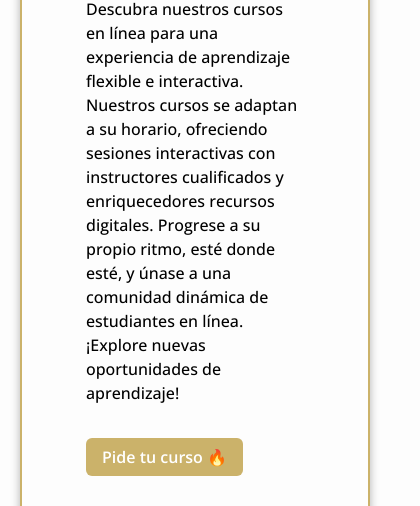
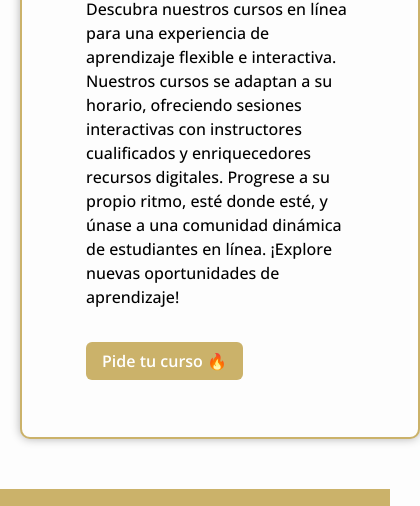
Before and after one commit to DidrichtGaetan/Tailwind, a website built with Vite: page online.html in a window 390 px wide. Shown: the part 233-739 px from the top of the page, 420 px wide, since content can reach past the window. Built offline with nearby package versions, Linux system fonts and the light colour scheme.

Commit message:
correction marge$

```diff
--- a/style.css
+++ b/style.css
@@ -221,6 +221,8 @@
         padding: 3rem 4rem;
         position: relative;
         box-shadow: 0 0 10px rgba(0, 0, 0, 0.3);
+        margin-right: 25px;
+        margin-left: 25px;
     }
 
     .textblock-c {
@@ -238,8 +240,9 @@
 
     }
 
+
     .container-c {
-        width: 350px;
+        width: 400px;
         margin: auto;
         height: 670px;
         background-color: #fdfdfd;
@@ -249,6 +252,8 @@
         box-shadow: 0 0 10px rgba(0, 0, 0, 0.3);
         margin-top: 120px;
         margin-bottom: 50px;
+        margin-right: 20px;
+        margin-left: 20px;
     }
 
     .container-about {
```
Also changed, not shown: dist/anglais.html, dist/assets/style-FCOrT8Fy.css (deleted), dist/assets/style-qTSNhj0y.css (added), dist/clasesParticulares.html, dist/enEmpresas.html, dist/enGrupoReducido.html, dist/espagnol.html, dist/francais.html, dist/index.html, dist/online.html, dist/output.css, dist/traduccion.html.
